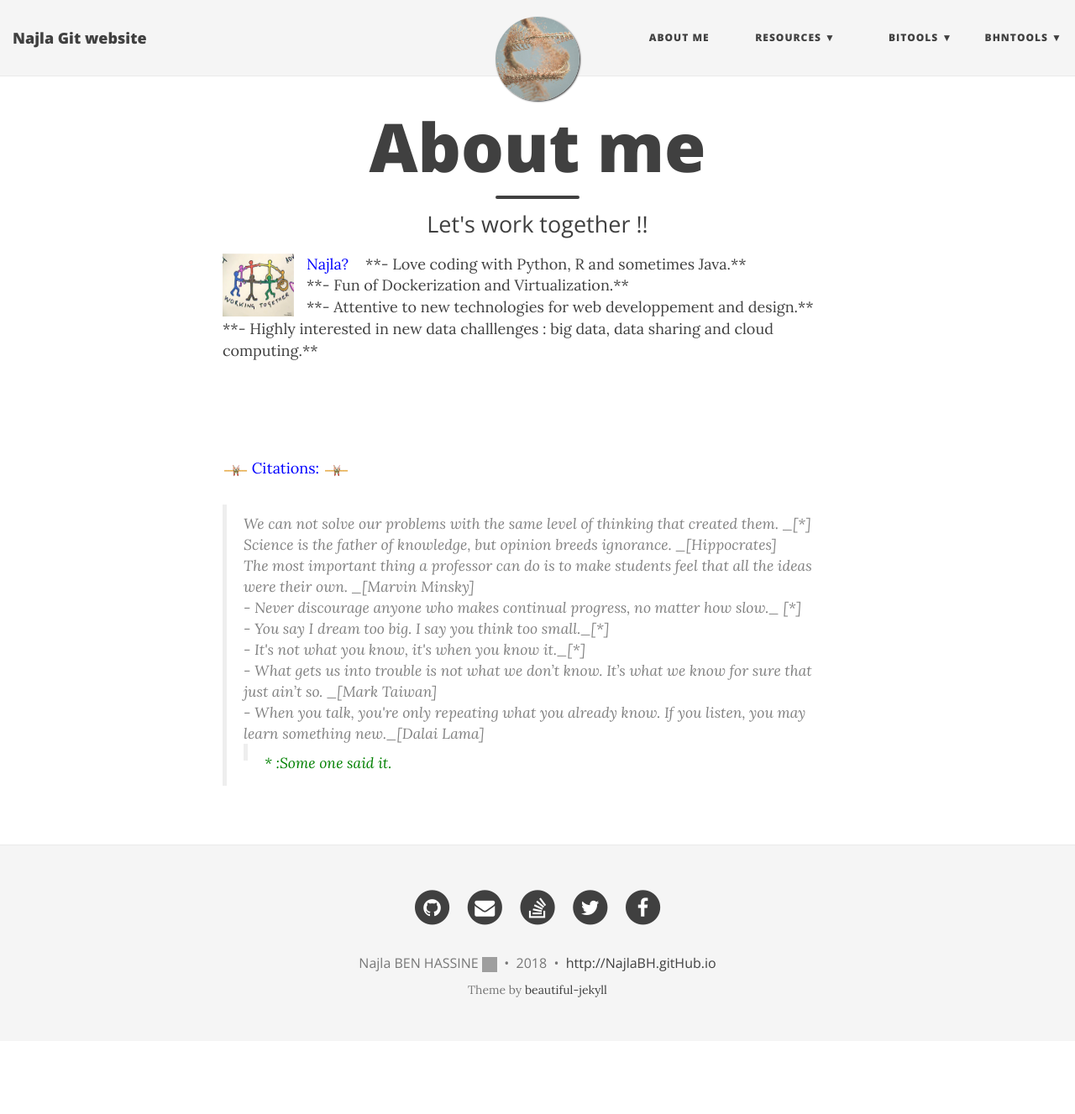
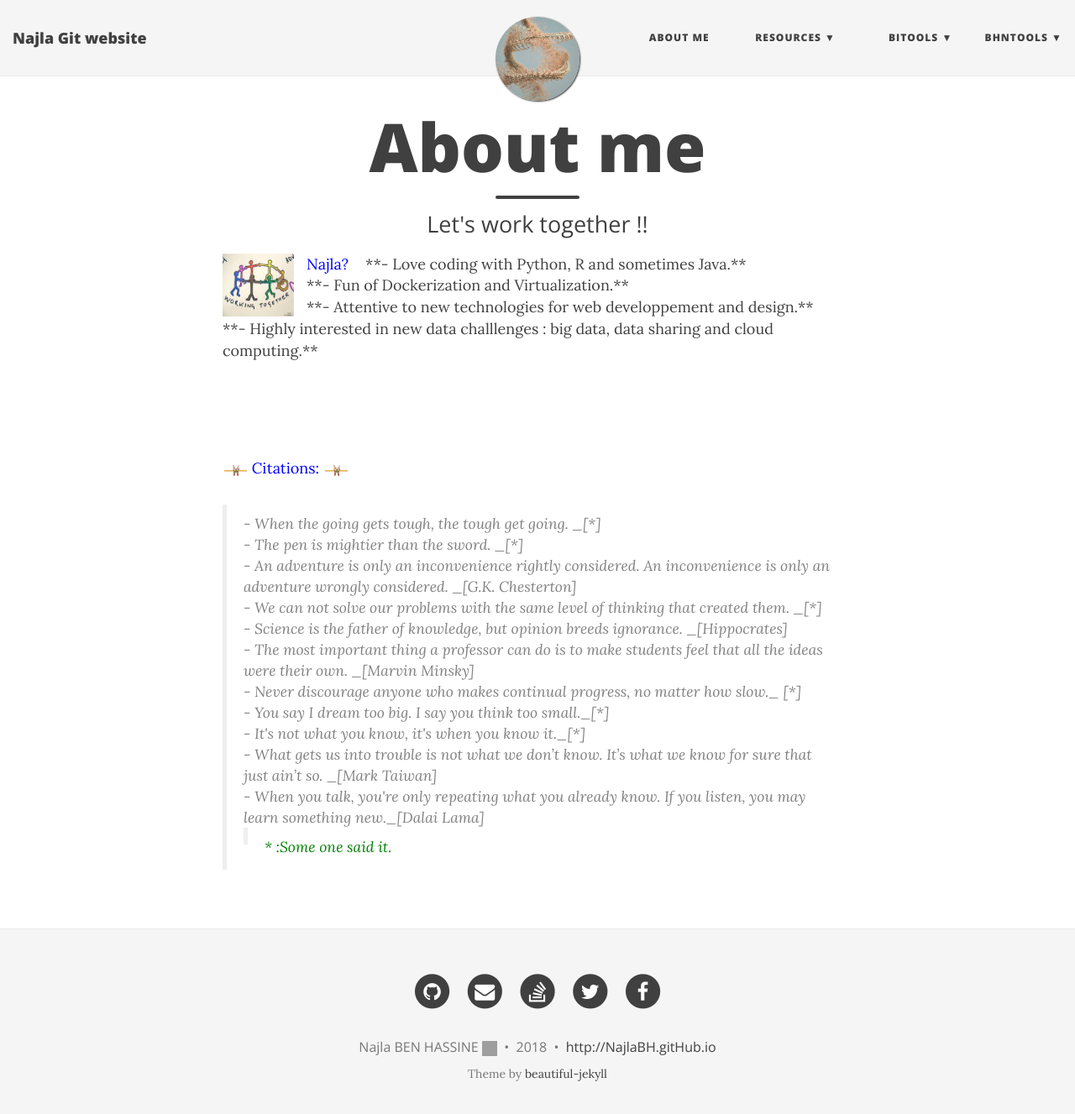
Before and after one commit to NajlaBH/NajlaBH.github.io, a Jekyll site: the page built from aboutme.md, in a window 1280 px wide and 1340 px high. Shown: the top 1327 px of the window at 84% size. Built offline with Jekyll 4.4.1, drawn with Linux system fonts in a browser that asks for light colours; nearby versions of some CDN libraries; grey boxes are pictures that could not be loaded.

Commit message:
ADD some citations.

```diff
--- a/aboutme.md
+++ b/aboutme.md
@@ -27,11 +27,17 @@ Najla?
 </section>
 <br>
 <blockquote>
-<citation> We can not solve our problems with the same level of thinking that created them. _[*]</citation><br>
+<citation> - When the going gets tough, the tough get going. _[*]</citation><br>
 
-<citation> Science is the father of knowledge, but opinion breeds ignorance. _[Hippocrates]</citation><br>
+<citation> - The pen is mightier than the sword. _[*]</citation><br>
 
-<citation> The most important thing a professor can do is to make students feel that all the ideas were their own. _[Marvin Minsky]</citation><br>
+<citation> - An adventure is only an inconvenience rightly considered. An inconvenience is only an adventure wrongly considered. _[G.K. Chesterton]</citation><br>
+
+<citation> - We can not solve our problems with the same level of thinking that created them. _[*]</citation><br>
+
+<citation> - Science is the father of knowledge, but opinion breeds ignorance. _[Hippocrates]</citation><br>
+
+<citation> - The most important thing a professor can do is to make students feel that all the ideas were their own. _[Marvin Minsky]</citation><br>
 
 <citation> - Never discourage anyone who makes continual progress, no matter how slow._ [*]</citation><br>
 
--- a/index.html
+++ b/index.html
@@ -1,7 +1,7 @@
 ---
 layout: page
 title: NAJLA GitHub Website
-subtitle: <citation>An adventure is only an inconvenience rightly considered. An inconvenience is only an adventure wrongly considered.<br>― G.K. Chesterton ―</citation>
+subtitle: <citation>Every great developer you know got there by solving problems they were unqualified to solve until they actually did it.<br>― Patrick McKenzie  ―</citation>
 ---
 
 <div class="posts-list">
```
